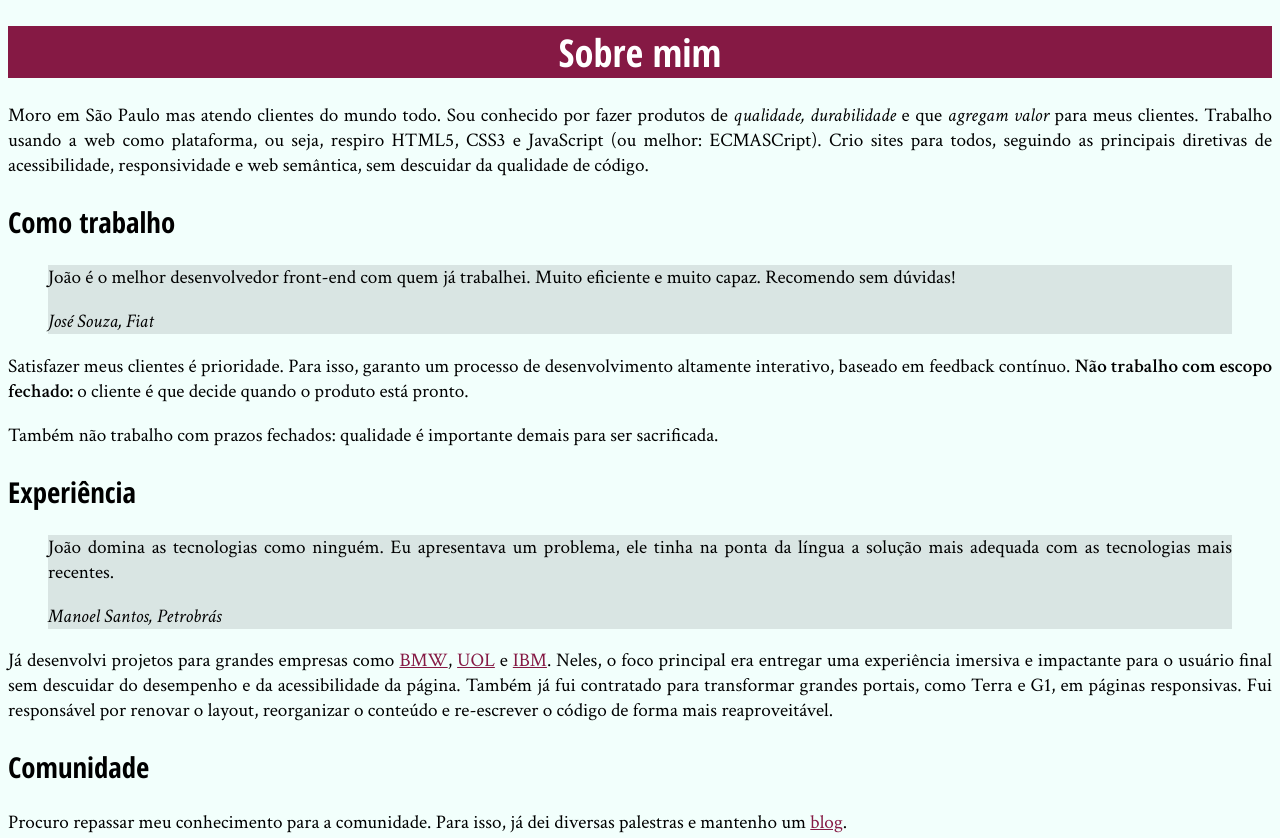
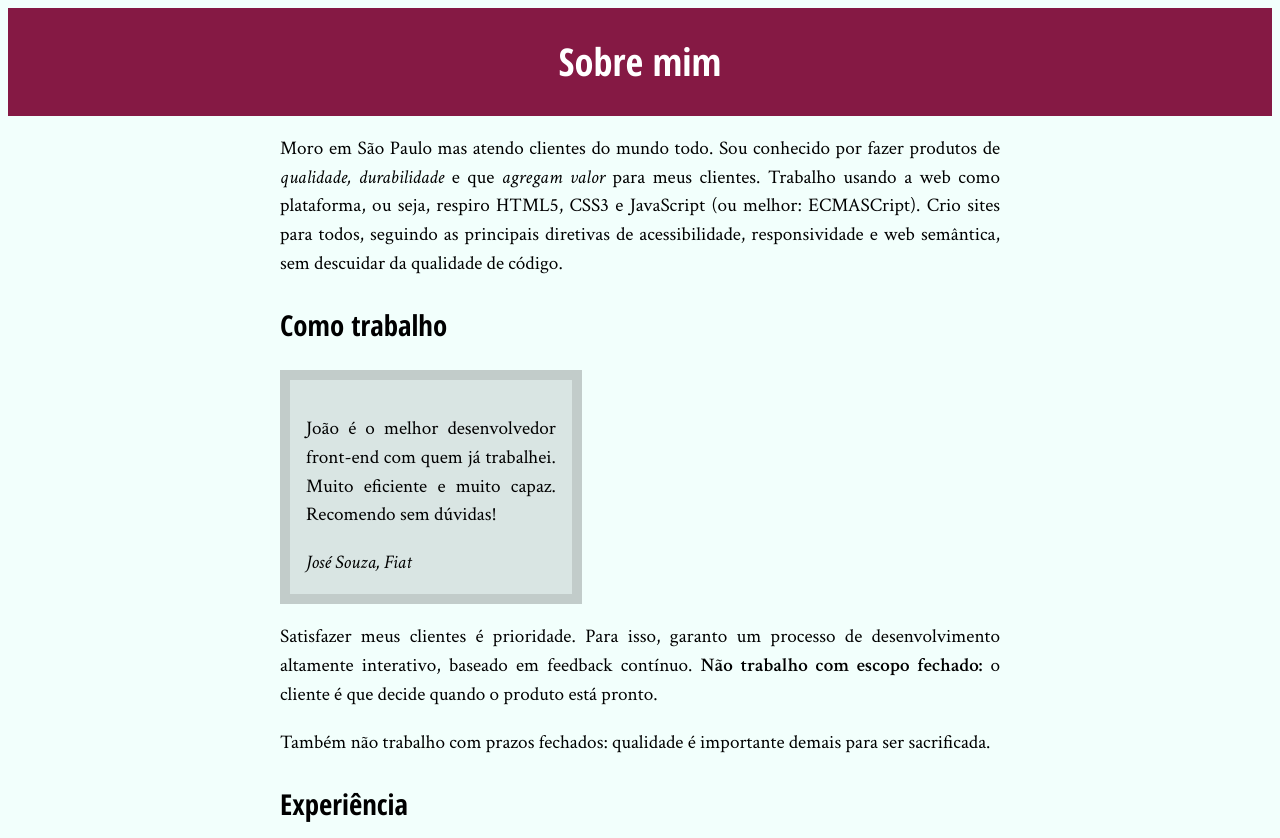
Before and after one commit to Aerdor17/FrontEndAlura, a plain HTML site: page personal_site/bio.html in a window 1280 px wide. Shown: the top 838 px of the page. Drawn offline with Linux system fonts and the light colour scheme.

Commit message:
pausa para pensar na vida

```diff
--- a/personal_site/bio.html
+++ b/personal_site/bio.html
@@ -16,8 +16,9 @@
 
 <body> <!-- corpo do texto -->
     <main> <!-- DEFINE O CONTEUDO PRINCIPAL -->
+
      <h1>Sobre mim</h1> <!-- define o tamanho do titulo -->
-
+     <div>
         <p>Moro em São Paulo mas atendo clientes do mundo todo. Sou conhecido por fazer produtos de <em>qualidade, durabilidade</em> e que <em>agregam valor</em> para meus clientes.
 
         Trabalho usando a web como plataforma, ou seja, respiro HTML5, CSS3 e JavaScript (ou melhor: ECMASCript). Crio sites para todos, seguindo as principais diretivas de acessibilidade, responsividade e web semântica, sem descuidar da qualidade de código.</p>
@@ -46,7 +47,7 @@
        <h2>Comunidade</h2>
 
        <p>Procuro repassar meu conhecimento para a comunidade. Para isso, já dei diversas palestras e mantenho um <a href="blog.html">blog</a>.</p>
-
+   </div>
 </main>
 <img src="eu.jpg" alt="foto de joao da silva">   <!-- INSIRE UMA IMAGEM -->
 <aside>
--- a/personal_site/site.css
+++ b/personal_site/site.css
@@ -1,29 +1,39 @@
 body {
-    font-family: "Crimson text", serif;
-    background-color: #F2FFFC;
-    font-size: 120%;
+    font-family: "Crimson text", serif; /* define a font de todo texto dentro do body(corpo do texto) */
+    background-color: #F2FFFC; /* define a cor*/
+    font-size: 120%; /* aumenta a fonte em 120° */
+    line-height: 1.5;
 }
 
-main h1{
+main h1{ /* definições dos h1 dentro do main*/
     background-color: #851944; /* define a cor do fundo do h1*/
     color: #FFF;
     text-align: center; /* centraliza o texto */
+    padding: 25px;
+    margin: 0px;
 }
 
-main a {
-    color: #851944;
+main a { /* definição dos links dentro do main*/
+    color: #851944; /* define a cor dos links*/
+    border-bottom: 10px solid black;
 }
 
-h1, h2{
+h1, h2{ /* definiç~~oes gerais dos h1 e h2 */
     font-family: "Open sans Condensed", serif; /*define o tipo da fonte do texto*/
 }
 
-p{
+p{ /* definições dos paragrafos */
     text-align: justify
 }
 
-blockquote {
+blockquote { /*definições do bloco de código */
     background-color: #D9E5E3;
+    padding: 16px;
+    border: 10px solid #C2CCCA;
+    width: 250px;
+    margin: 0px;
+    box-sizing: content-box;
+    border: 10px solid #C2CCCA;
 }
 
 aside {
@@ -44,3 +54,13 @@ footer {
 nav a {
     color: #F2FFFC;
 }
+
+div{
+    width: 720px;
+    margin-left: auto;
+    margin-right: auto;
+}
+
+ul{
+    list-style-type:none;
+}
```
Also changed, not shown: personal_site/teste.html (added, +13 -0 lines), personal_site/blog.html (indentation only). Lines whose indentation alone changed are shown as unchanged.
